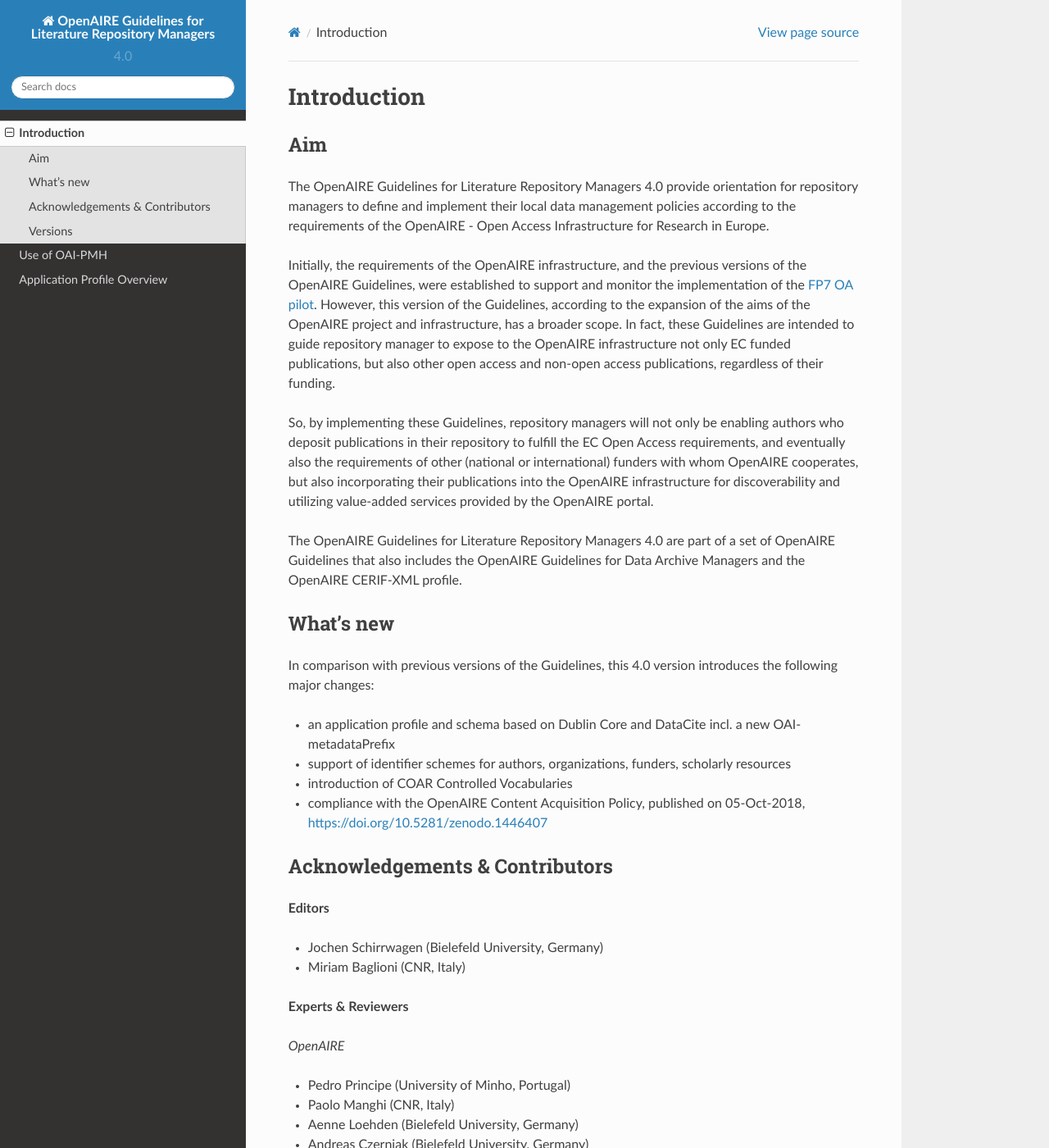
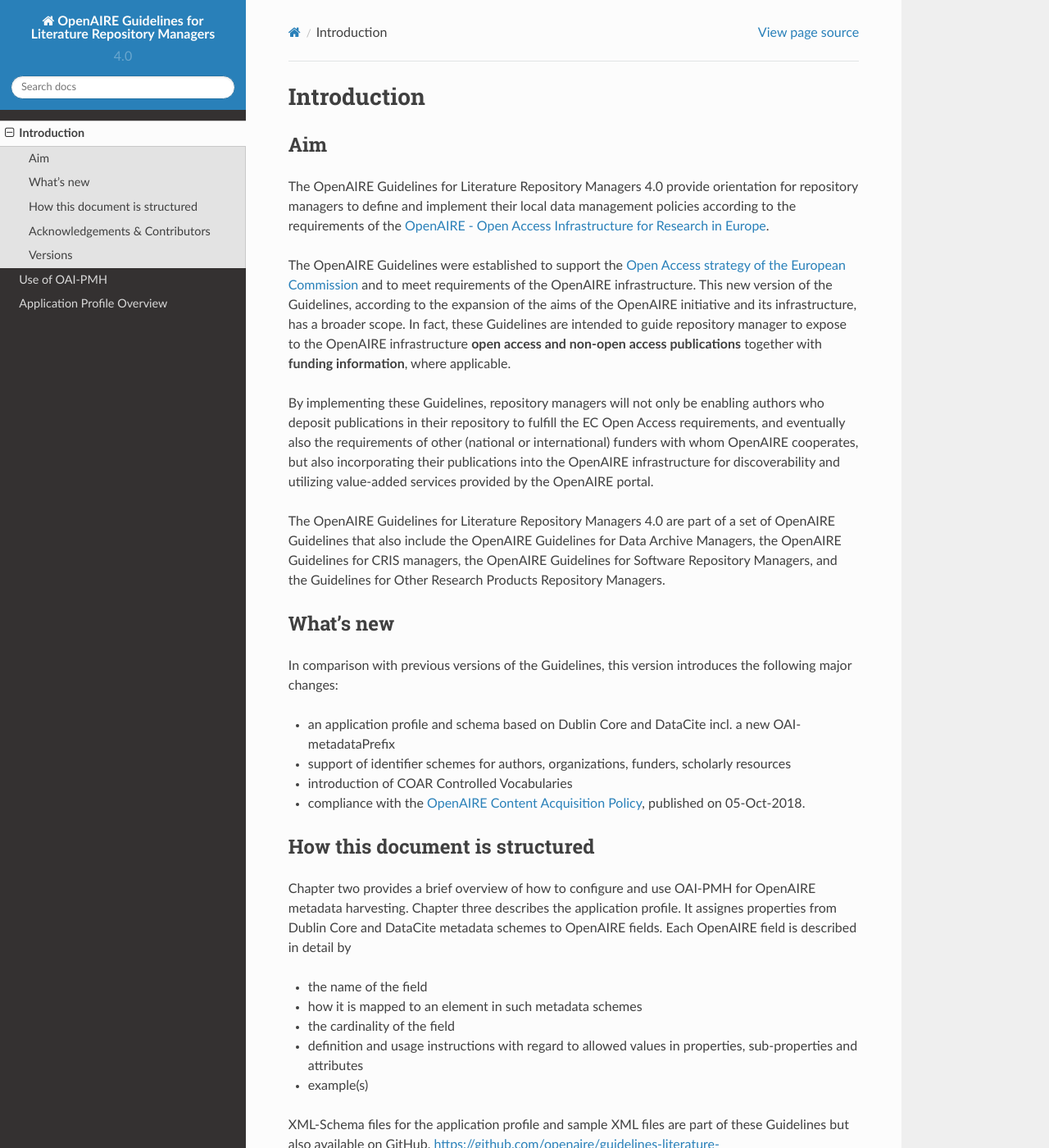
Before and after one commit to openaire/guidelines-literature-repositories, a Sphinx documentation site: the page built from docs/introduction.rst, in a window 1280 px wide and 1400 px high. Shown: the whole window at 82% size. Built offline with Sphinx 7.4.7 and the Read the Docs theme 2.0.0, drawn with Linux system fonts in a browser that asks for light colours; a script that is not in the unit is left out; some of the changed text lies outside the part shown.

Commit message:
revision and update of sections "introduction" and "use of OAI-PMH"

```diff
--- a/docs/introduction.rst
+++ b/docs/introduction.rst
@@ -7,19 +7,17 @@
 ^^^
 The OpenAIRE Guidelines for Literature Repository Managers 4.0 provide
 orientation for repository managers to define and implement their local data
-management policies according to the requirements of the OpenAIRE - Open Access
-Infrastructure for Research in Europe.
+management policies according to the requirements of the `OpenAIRE - Open Access
+Infrastructure for Research in Europe <http://www.openaire.eu>`_.
 
-Initially, the requirements of the OpenAIRE infrastructure, and the previous
-versions of the OpenAIRE Guidelines, were established to support and monitor the
-implementation of the `FP7 OA pilot <http://www.openaire.eu>`_. However, this
-version of the Guidelines, according to the expansion of the aims of the
-OpenAIRE project and infrastructure, has a broader scope. In fact, these
+The OpenAIRE Guidelines were established to support the `Open Access strategy of the European Commission <http://ec.europa.eu/research/openscience/index.cfm?pg=openaccess>`_
+and to meet requirements of the OpenAIRE infrastructure.
+This new version of the Guidelines, according to the expansion of the aims of the
+OpenAIRE initiative and its infrastructure, has a broader scope. In fact, these
 Guidelines are intended to guide repository manager to expose to the OpenAIRE
-infrastructure not only EC funded publications, but also other open access and non-open access
-publications, regardless of their funding.
+infrastructure **open access and non-open access publications** together with **funding information**, where applicable.
 
-So, by implementing these Guidelines, repository managers will not only be
+By implementing these Guidelines, repository managers will not only be
 enabling authors who deposit publications in their repository to fulfill the EC
 Open Access requirements, and eventually also the requirements of other
 (national or international) funders with whom OpenAIRE cooperates,
@@ -27,18 +25,34 @@
 discoverability and utilizing value-added services provided by the OpenAIRE portal.
 
 The OpenAIRE Guidelines for Literature Repository Managers 4.0 are
-part of a set of OpenAIRE Guidelines that also includes the OpenAIRE Guidelines
-for Data Archive Managers  and the OpenAIRE CERIF-XML profile.
+part of a set of OpenAIRE Guidelines that also include the OpenAIRE Guidelines
+for Data Archive Managers, the OpenAIRE Guidelines for CRIS managers, the OpenAIRE Guidelines for Software Repository Managers, and the Guidelines for Other Research Products Repository Managers.
 
 What's new
 ^^^^^^^^^^
-In comparison with previous versions of the Guidelines, this 4.0 version introduces
+In comparison with previous versions of the Guidelines, this version introduces
 the following major changes:
 
 * an application profile and schema based on Dublin Core and DataCite incl. a new OAI-metadataPrefix
 * support of identifier schemes for authors, organizations, funders, scholarly resources
 * introduction of COAR Controlled Vocabularies
-* compliance with the OpenAIRE Content Acquisition Policy, published on 05-Oct-2018, https://doi.org/10.5281/zenodo.1446407
+* compliance with the `OpenAIRE Content Acquisition Policy <https://doi.org/10.5281/zenodo.1446407>`_, published on 05-Oct-2018.
+
+How this document is structured
+^^^^^^^^^^^^^^^^^^^^^^^^^^^^^^^
+
+Chapter two provides a brief overview of how to configure and use OAI-PMH for OpenAIRE metadata harvesting.
+Chapter three describes the application profile.
+It assignes properties from Dublin Core and DataCite metadata schemes to OpenAIRE fields.
+Each OpenAIRE field is described in detail by
+
+* the name of the field
+* how it is mapped to an element in such metadata schemes
+* the cardinality of the field
+* definition and usage instructions with regard to allowed values in properties, sub-properties and attributes
+* example(s)
+
+XML-Schema files for the application profile and sample XML files are part of these Guidelines but also available on GitHub, https://github.com/openaire/guidelines-literature-repositories/tree/master/schemas and https://github.com/openaire/guidelines-literature-repositories/tree/master/samples .
 
 Acknowledgements & Contributors
 ^^^^^^^^^^^^^^^^^^^^^^^^^^^^^^^
```
Also changed, not shown: other parts of docs/introduction.rst (+2 -1 lines), docs/use_of_oai_pmh.rst (+15 -2 lines).
